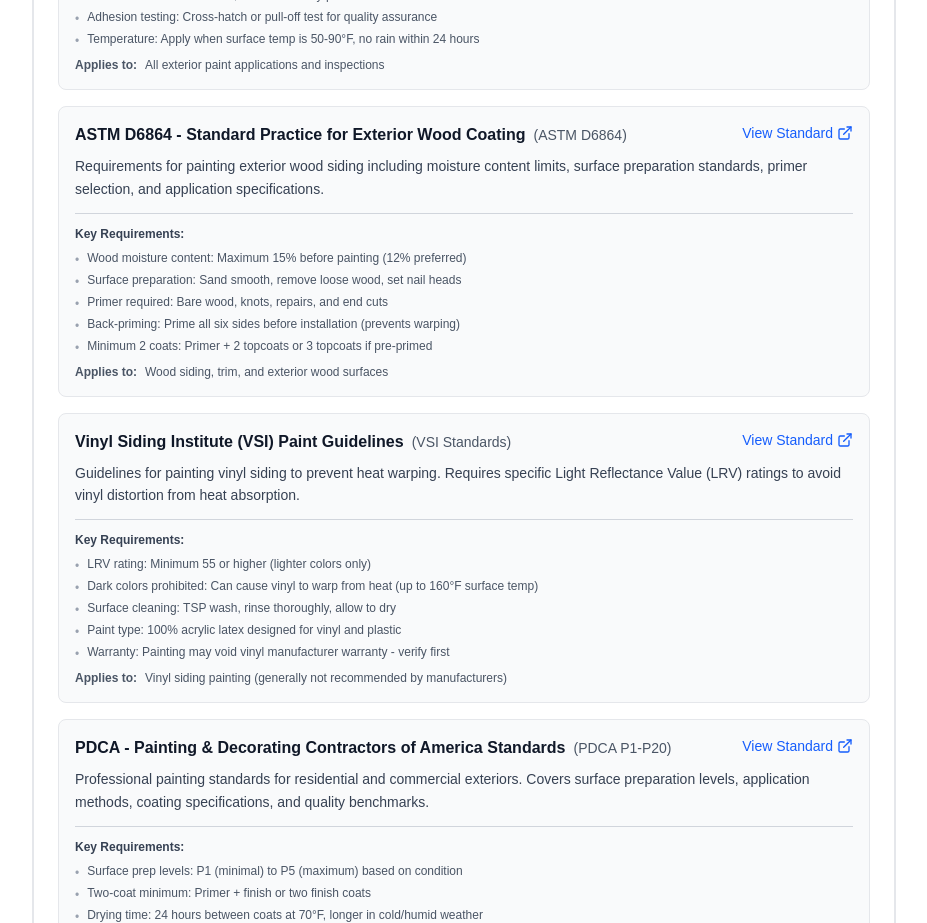
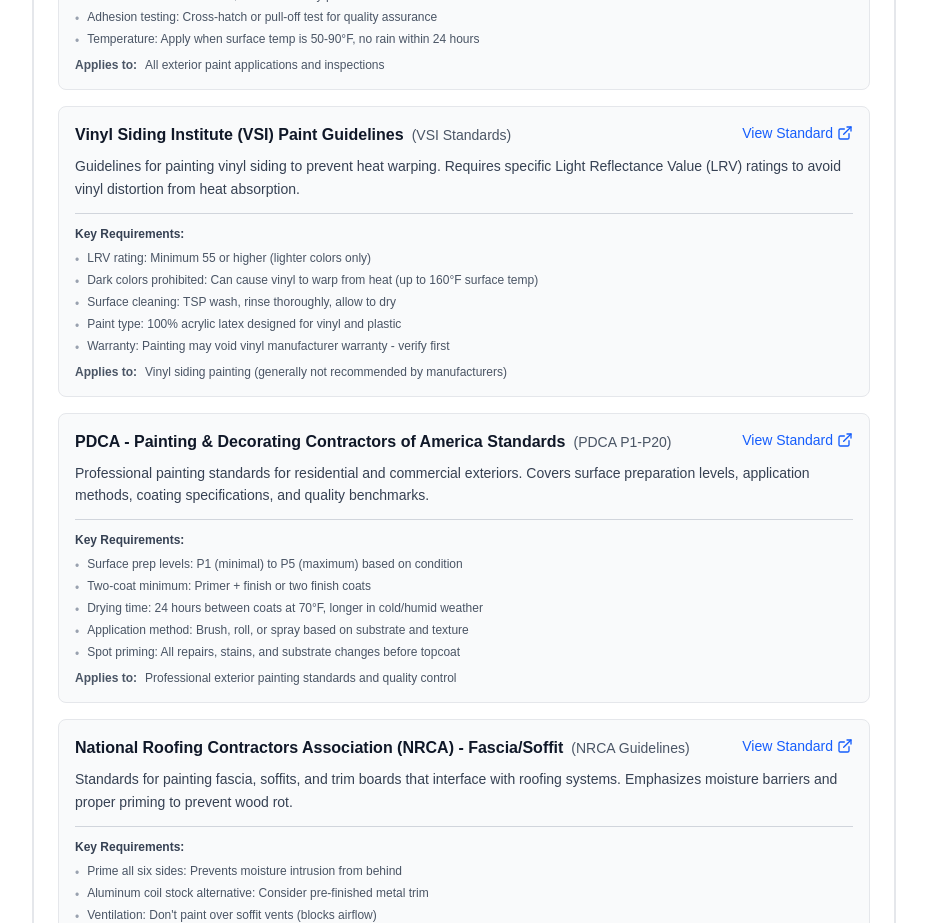
Before and after one commit to modernsitebuilders/remodelcalculators-public, a Next.js app: page /exterior-paint-calculator in a window 1280 px wide. Shown: the part 2360-3283 px from the top of the page, without its empty margins (176-1103 px from the left). Built offline with nearby package versions, Linux system fonts and the light colour scheme.

Commit message:
fix external links

```diff
--- a/src/data/trustBuilding/exteriorPaintCalculatorData.js
+++ b/src/data/trustBuilding/exteriorPaintCalculatorData.js
@@ -97,20 +97,6 @@ export const exteriorPaintStandards = {
         "Temperature: Apply when surface temp is 50-90°F, no rain within 24 hours"
       ],
       appliesTo: "All exterior paint applications and inspections"
-    },
-    {
-      name: "ASTM D6864 - Standard Practice for Exterior Wood Coating",
-      code: "ASTM D6864",
-      description: "Requirements for painting exterior wood siding including moisture content limits, surface preparation standards, primer selection, and application specifications.",
-      url: "https://store.astm.org/d6763-16.html",
-      requirements: [
-        "Wood moisture content: Maximum 15% before painting (12% preferred)",
-        "Surface preparation: Sand smooth, remove loose wood, set nail heads",
-        "Primer required: Bare wood, knots, repairs, and end cuts",
-        "Back-priming: Prime all six sides before installation (prevents warping)",
-        "Minimum 2 coats: Primer + 2 topcoats or 3 topcoats if pre-primed"
-      ],
-      appliesTo: "Wood siding, trim, and exterior wood surfaces"
     },
     {
       name: "Vinyl Siding Institute (VSI) Paint Guidelines",
--- a/src/data/trustBuilding/fenceCalculatorData.js
+++ b/src/data/trustBuilding/fenceCalculatorData.js
@@ -101,7 +101,7 @@ export const fenceStandards = {
       name: "IRC Section P2801 - Swimming Pool Barriers",
       code: "IRC P2801",
       description: "Specific requirements for pool fencing to prevent child access. Mandates height, spacing, gate hardware, and non-climbable zone specifications. Pool fences ALWAYS require permits and inspections.",
-      url: "https://codes.iccsafe.org/content/IRC2021P5",
+      url: "https://codes.iccsafe.org/s/IRC2021P3/part-vii-plumbing/IRC2021P3-Pt07-Ch28-SecP2801.1",
       requirements: [
         "Minimum height: 48 inches measured from grade",
         "Maximum opening: 4 inches (prevents child passage)",
@@ -116,7 +116,7 @@ export const fenceStandards = {
       name: "ASTM F567 - Chain Link Fence Fabric",
       code: "ASTM F567",
       description: "Standards for chain link fence materials including wire gauge, mesh size, coating specifications, and tensile strength. Ensures durability and longevity for residential and commercial installations.",
-      url: "https://www.astm.org/f0567-19.html",
+      url: "https://store.astm.org/f0567-14ar19.html",
       requirements: [
         "Residential grade: 11-gauge wire minimum, 2-inch mesh",
         "Commercial grade: 9-gauge wire, 2-inch mesh",
@@ -129,7 +129,7 @@ export const fenceStandards = {
       name: "ASTM F1083 - Pipe, Steel, Hot-Dipped Zinc-Coated (Galvanized) Welded",
       code: "ASTM F1083",
       description: "Specifications for galvanized steel fence posts and framework. Defines pipe grades, wall thickness, outside diameter, and coating requirements for corrosion resistance.",
-      url: "https://www.astm.org/f1083-17.html",
+      url: "https://store.astm.org/f1083-18.html",
       requirements: [
         "Schedule 40 residential: 16-gauge wall (0.065 inch), 2.0 inch OD line posts",
         "Commercial grade: All posts 2.5-3 inch OD, heavier gauge",
--- a/src/data/trustBuilding/flooringCalculatorData.js
+++ b/src/data/trustBuilding/flooringCalculatorData.js
@@ -99,7 +99,7 @@ export const flooringStandards = {
       name: "National Wood Flooring Association (NWFA) Installation Guidelines",
       code: "NWFA Guidelines",
       description: "Comprehensive standards for hardwood flooring installation covering acclimation, moisture content, subfloor preparation, fastening methods, expansion gaps, and finishing. The authoritative source for professional wood floor installation.",
-      url: "https://www.nwfa.org/technical-resources/installation-guidelines",
+      url: "https://nwfa.org/technical-guidelines/",
       requirements: [
         "Acclimation: 3-14 days minimum, achieve 6-9% moisture content (within 2% of subfloor)",
         "Subfloor: Must be flat within 3/16 inch over 10 feet, dry, structurally sound",
@@ -113,7 +113,7 @@ export const flooringStandards = {
       name: "Tile Council of North America (TCNA) Handbook",
       code: "TCNA Handbook Methods",
       description: "Industry-standard reference for ceramic and porcelain tile installation. Covers substrate preparation, mortar selection, grout joints, waterproofing, and movement accommodations.",
-      url: "https://www.tcnatile.com/handbook.html",
+      url: "https://tcnatile.com/products/publications/2024-tcna-handbook-for-ceramic-glass-and-stone-tile-installation/",
       requirements: [
         "Substrate deflection: Maximum L/360 (floor), L/720 (countertops) under load",
         "Thin-set coverage: Minimum 80% coverage floors, 95% wet areas",
@@ -167,7 +167,7 @@ export const flooringStandards = {
       name: "ANSI A108 - Ceramic Tile Installation Specifications",
       code: "ANSI A108 Series",
       description: "American National Standards for ceramic tile installation covering materials, methods, and tolerances. Works in conjunction with TCNA Handbook for complete tile installation standards.",
-      url: "https://www.tcnatile.com/ansi-standards.html",
+      url: "https://blog.ansi.org/ansi/ansi-a108-a118-a136-2024-installation-ceramic-tile/",
       requirements: [
         "Lippage: Maximum 1/32 inch for rectified tiles with grout joints <1/4 inch",
         "Bonding: 80% minimum thin-set coverage (95% in wet/exterior areas)",
--- a/src/data/trustBuilding/paintCalculatorData.js
+++ b/src/data/trustBuilding/paintCalculatorData.js
@@ -76,7 +76,7 @@ export const paintStandards = {
       name: "PDCA - Painting & Decorating Contractors of America Standards",
       code: "P1-P20 Standards",
       description: "Industry standards for surface preparation, application methods, and quality benchmarks. Defines coverage rates, drying times, and coating specifications for professional painting.",
-      url: "https://www.pdca.org/resources/standards/",
+      url: "https://www.pcapainted.org/wp-content/uploads/2023/10/PCA-Industry-Standards_20230918.pdf",
       requirements: [
         "Surface prep: Walls must be clean, dry, and smooth before painting",
         "Primer required for: New drywall, repairs, dark-to-light color changes, stains",
@@ -89,7 +89,7 @@ export const paintStandards = {
       name: "Master Painters Institute (MPI) Standards",
       code: "MPI Gloss Level Standards",
       description: "Defines paint sheen levels and appropriate applications. Level 1 (Flat) to Level 7 (High Gloss). Higher gloss = more durable but shows imperfections more easily.",
-      url: "https://www.paintinfo.com/",
+      url: "https://www.mpi.net/Listing_testing/Standard.asp",
       requirements: [
         "Level 1-2 (Flat/Matte): Ceilings, low-traffic walls - 400 sq ft/gal",
         "Level 3-4 (Eggshell/Satin): Living areas, bedrooms - 375 sq ft/gal",
@@ -102,7 +102,7 @@ export const paintStandards = {
       name: "ASTM D3276 - Guide for Painting Inspectors",
       code: "ASTM D3276-15",
       description: "Standard for paint inspection and quality control. Covers film thickness measurement, adhesion testing, and defect identification.",
-      url: "https://www.astm.org/d3276-15r21.html",
+      url: "https://www.normservis.cz/download/view/astm-sk/d/3/d3276-21.html",
       requirements: [
         "Wet film thickness: 4-6 mils per coat typical",
         "Dry film thickness: 1.5-2 mils per coat minimum",
@@ -115,7 +115,7 @@ export const paintStandards = {
       name: "Paint Quality Institute (PQI) Guidelines",
       code: "Consumer Education Standards",
       description: "Provides paint quality ratings and application best practices. Premium paints offer better coverage (fewer coats) and durability than economy paints.",
-      url: "https://www.paintquality.com/",
+      url: "https://paintingcontractorusa.com/painting-resources/",
       requirements: [
         "Premium paints: 350-400 sq ft/gal, better hide, one-coat coverage possible",
         "Mid-grade paints: 300-350 sq ft/gal, adequate hide, two coats standard",
--- a/src/data/trustBuilding/roofingCalculatorData.js
+++ b/src/data/trustBuilding/roofingCalculatorData.js
@@ -105,7 +105,7 @@ export const roofingStandards = {
       name: "National Roofing Contractors Association (NRCA) Standards",
       code: "NRCA Guidelines",
       description: "Comprehensive industry standards for residential and commercial roofing installation, materials, and best practices. Covers shingle application, underlayment requirements, flashing details, and ventilation specifications.",
-      url: "https://www.nrca.net/resources/technical",
+      url: "https://www.nrca.net/roofing-guidelines/codes-standards",
       requirements: [
         "Minimum 4-inch headlap for asphalt shingles (exposure)",
         "Six nails per shingle minimum (four for 3-tab, six for architectural)",
@@ -135,7 +135,7 @@ export const roofingStandards = {
       name: "ASTM D3462 - Asphalt Shingles (Organic Felt)",
       code: "ASTM D3462",
       description: "Material specifications for organic felt-based asphalt shingles including weight, thickness, granule adhesion, and tear resistance standards.",
-      url: "https://www.astm.org/d3462-21.html",
+      url: "https://kelid1.ir/FilesUp/ASTM_STANDARS_971222/D3462.PDF",
       requirements: [
         "Minimum weight standards by shingle type",
         "Granule adhesion requirements for wind resistance",
--- a/src/data/trustBuilding/sidingCalculatorData.js
+++ b/src/data/trustBuilding/sidingCalculatorData.js
@@ -101,20 +101,6 @@ export const sidingStandards = {
   lastVerified: "November 2025",
   standards: [
     {
-      name: "ASTM D6864 - Practice for Installation of Exterior Wood Siding",
-      code: "ASTM D6864",
-      description: "Standards for wood and wood-composite siding installation including moisture content requirements, nailing specifications, clearances, and finish guidelines.",
-      url: "https://www.astm.org/d6864-04r20.html",
-      requirements: [
-        "Moisture content: Maximum 15% at installation (12% preferred)",
-        "Clearance: 6-inch minimum from grade, 1-2 inches from decks/concrete",
-        "Nailing: Penetrate framing 1-1/2 inches, ring-shank or hot-dip galvanized nails",
-        "End joints: Stagger by minimum 16 inches vertically, caulk all end joints",
-        "Back-priming: All six sides of wood boards before installation (prevents cupping)"
-      ],
-      appliesTo: "Wood lap siding, board-and-batten, and engineered wood products"
-    },
-    {
       name: "ASTM D3679 - Rigid Poly(Vinyl Chloride) (PVC) Siding",
       code: "ASTM D3679",
       description: "Material specifications and installation standards for vinyl siding including impact resistance, wind load ratings, expansion allowances, and fastening methods.",
@@ -132,7 +118,7 @@ export const sidingStandards = {
       name: "ASTM C1186 - Flat Fiber-Cement Siding",
       code: "ASTM C1186",
       description: "Specifications for fiber-cement siding products (HardiePlank, James Hardie) including composition, strength, moisture resistance, and installation requirements.",
-      url: "https://www.astm.org/c1186-16r21.html",
+      url: "https://store.astm.org/c1186-22.html",
       requirements: [
         "Nailing: Face nailing only (no blind nailing), corrosion-resistant nails required",
         "Clearance: Minimum 6 inches from grade, 2 inches from horizontal surfaces",
```
